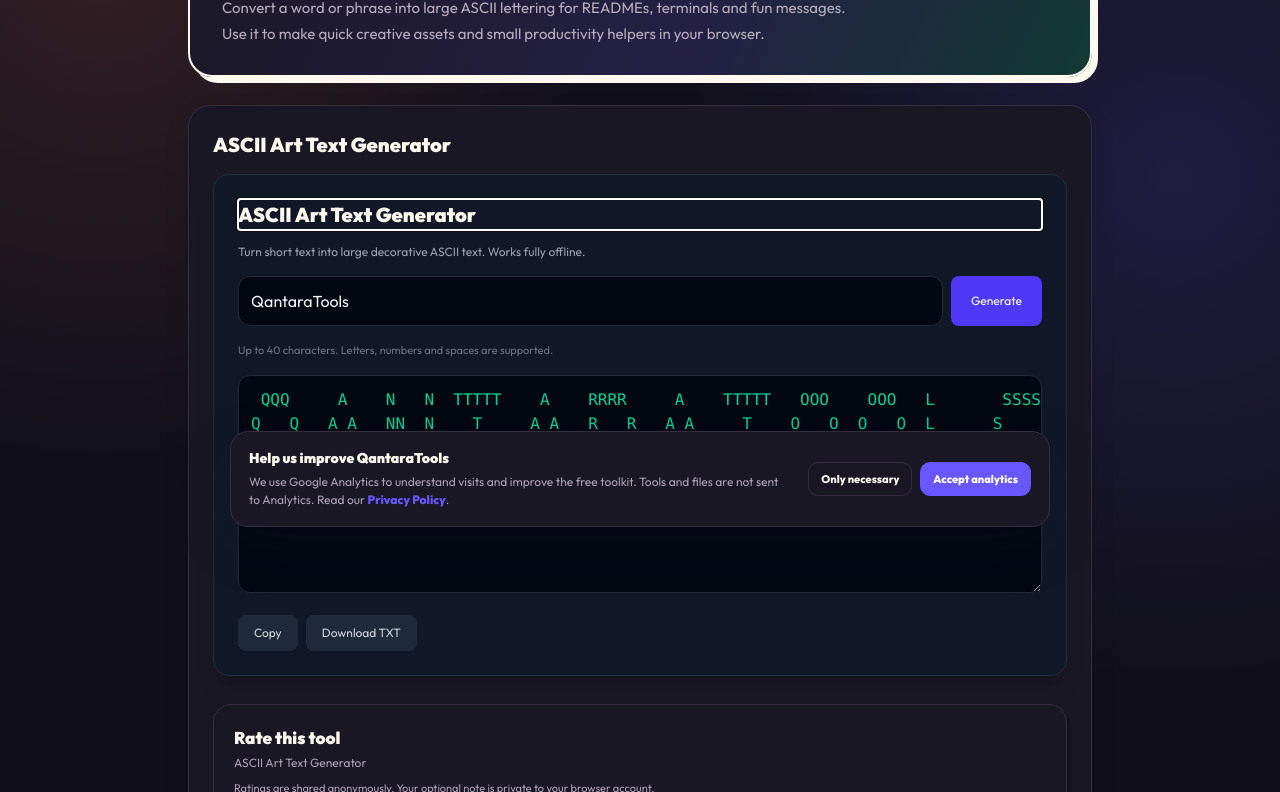
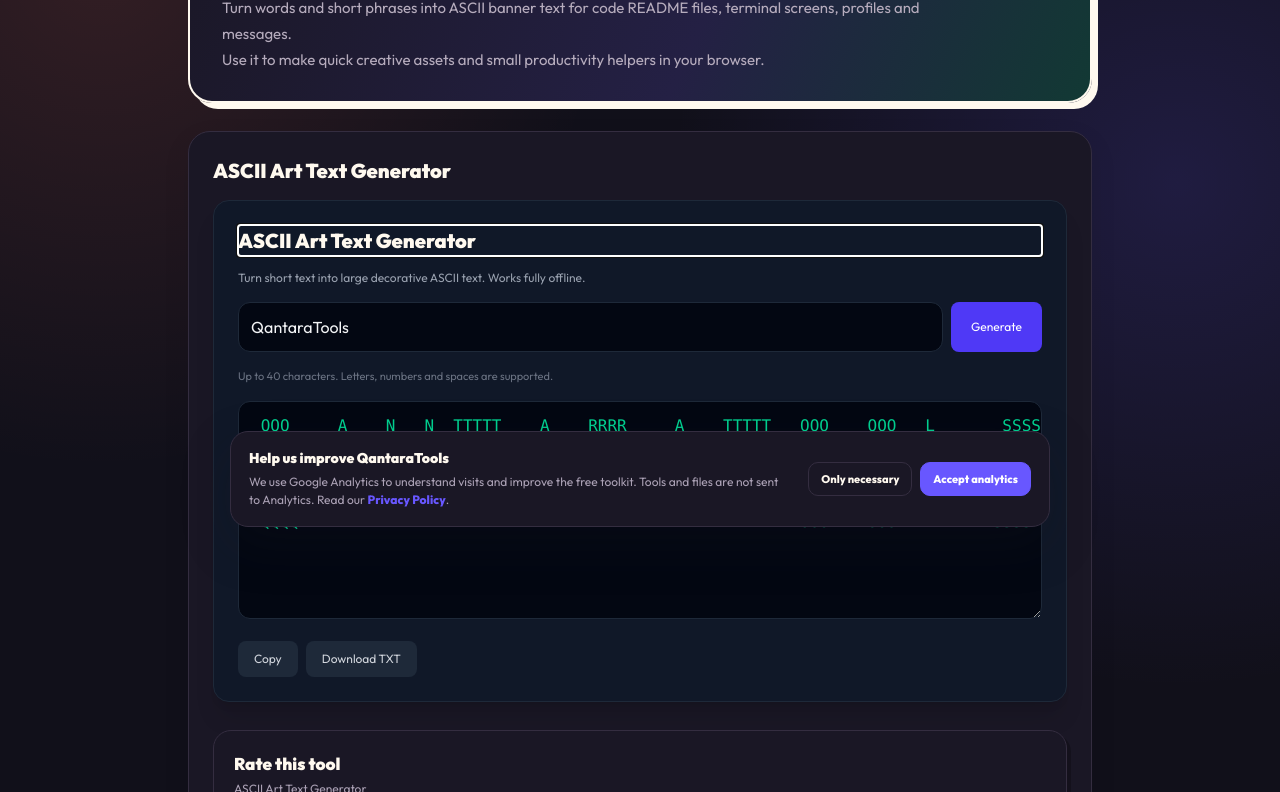
Before and after one commit to fawy211/qantaratools, a website: page tools/ascii-art/index.html in a window 1280 px wide. Shown: the part 255-1047 px from the top of the page. Drawn offline with nearby package versions, Linux system fonts and the light colour scheme; no server answers.

Commit message:
Improve search titles descriptions and tool copy

```diff
--- a/tools/ascii-art/index.html
+++ b/tools/ascii-art/index.html
@@ -2,8 +2,8 @@
 <html lang="en" dir="ltr">
 <head>
   <meta charset="utf-8"><meta name="viewport" content="width=device-width, initial-scale=1">
-  <title>ASCII Art Text Generator Online | QantaraTools</title>
-  <meta name="description" content="Turn text into ASCII banner art. Free online ASCII art generator for README files, bios and terminals.">
+  <title>Free ASCII Art Text Generator for Banners &amp; Text | QantaraTools</title>
+  <meta name="description" content="Turn words into ASCII art text for README files, terminal banners and messages. Free online text art generator.">
   <meta name="robots" content="index,follow,max-image-preview:large,max-snippet:-1">
   <meta name="theme-color" content="#17151f">
   <link rel="canonical" href="https://qantaratools.com/tools/ascii-art/">
@@ -51,7 +51,7 @@
     <section class="qt-tool-intro" aria-labelledby="tool-page-title">
       <span class="qt-tool-kicker">Fun &amp; Creative · Free browser tool</span>
       <h1 id="tool-page-title">ASCII Art Text Generator</h1>
-      <p>Convert a word or phrase into large ASCII lettering for READMEs, terminals and fun messages.</p>
+      <p>Turn words and short phrases into ASCII banner text for code README files, terminal screens, profiles and messages.</p>
       <p>Use it to make quick creative assets and small productivity helpers in your browser.</p>
     </section>
     <section id="tool-workspace" class="qt-tool-workspace" aria-labelledby="active-tool-title">
```
